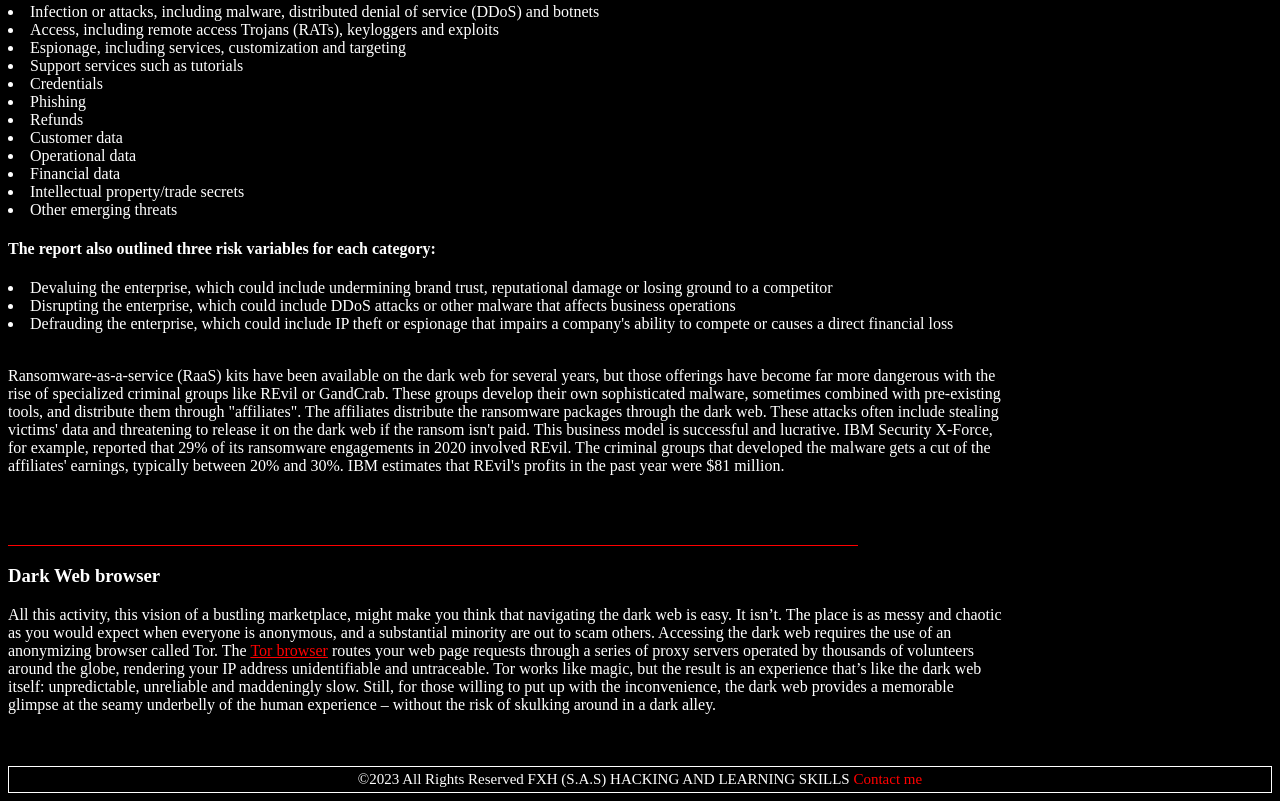
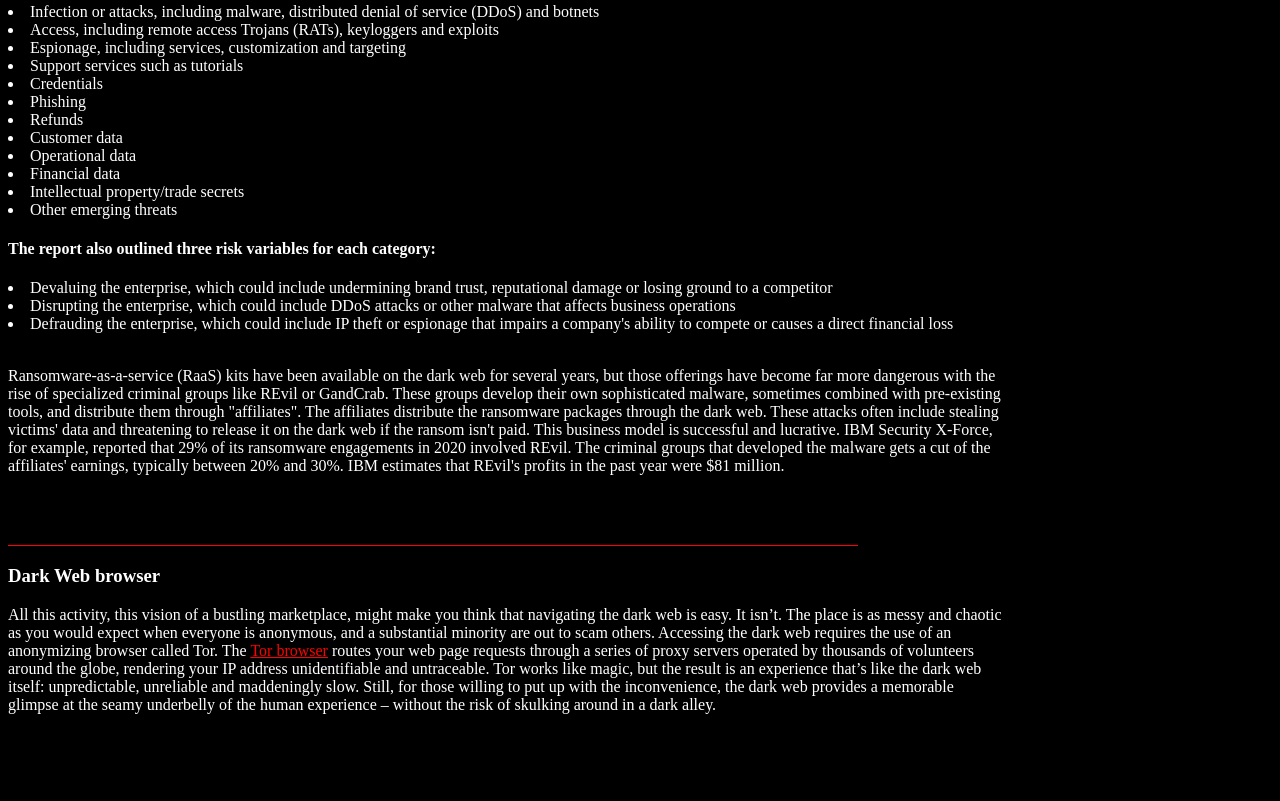
Before and after one commit to RRDH1/rrdh1.github.io, a plain HTML site: page Dark$Net.html in a window 1280 px wide. Shown: the part 3303-4104 px from the top of the page. After the commit the page ends 4077 px from the top, so only its background shows below. Drawn offline with Linux system fonts and the light colour scheme.

Commit message:
Dark$Net.html

```diff
--- a/Dark$Net.html
+++ b/Dark$Net.html
@@ -208,8 +208,4 @@
 
 
 
-
-<footer style="font-size: 15px; border: 1px solid white; background-color: rgb(0,0,0); padding: 4px; color: white; text-align: center;">  ©2023 All Rights Reserved  FXH (S.A.S) HACKING AND LEARNING SKILLS <a href="mailto:faisalgeeee22@gmail.com" style="text-align: center; color: red; text-align: right; text-decoration: unset;" title="Contact me on my email">Contact me</a></footer>
-
-
 </html>
```
